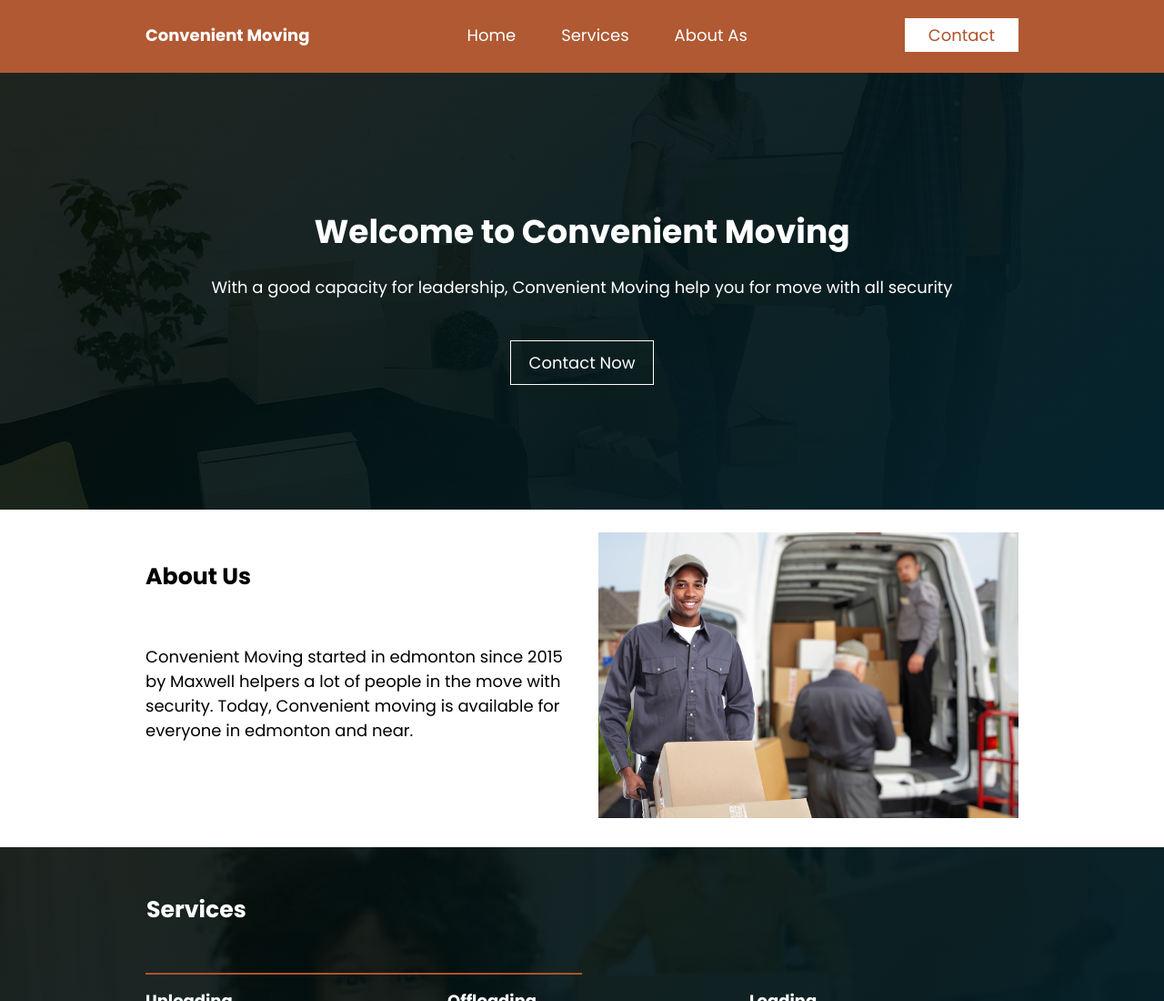
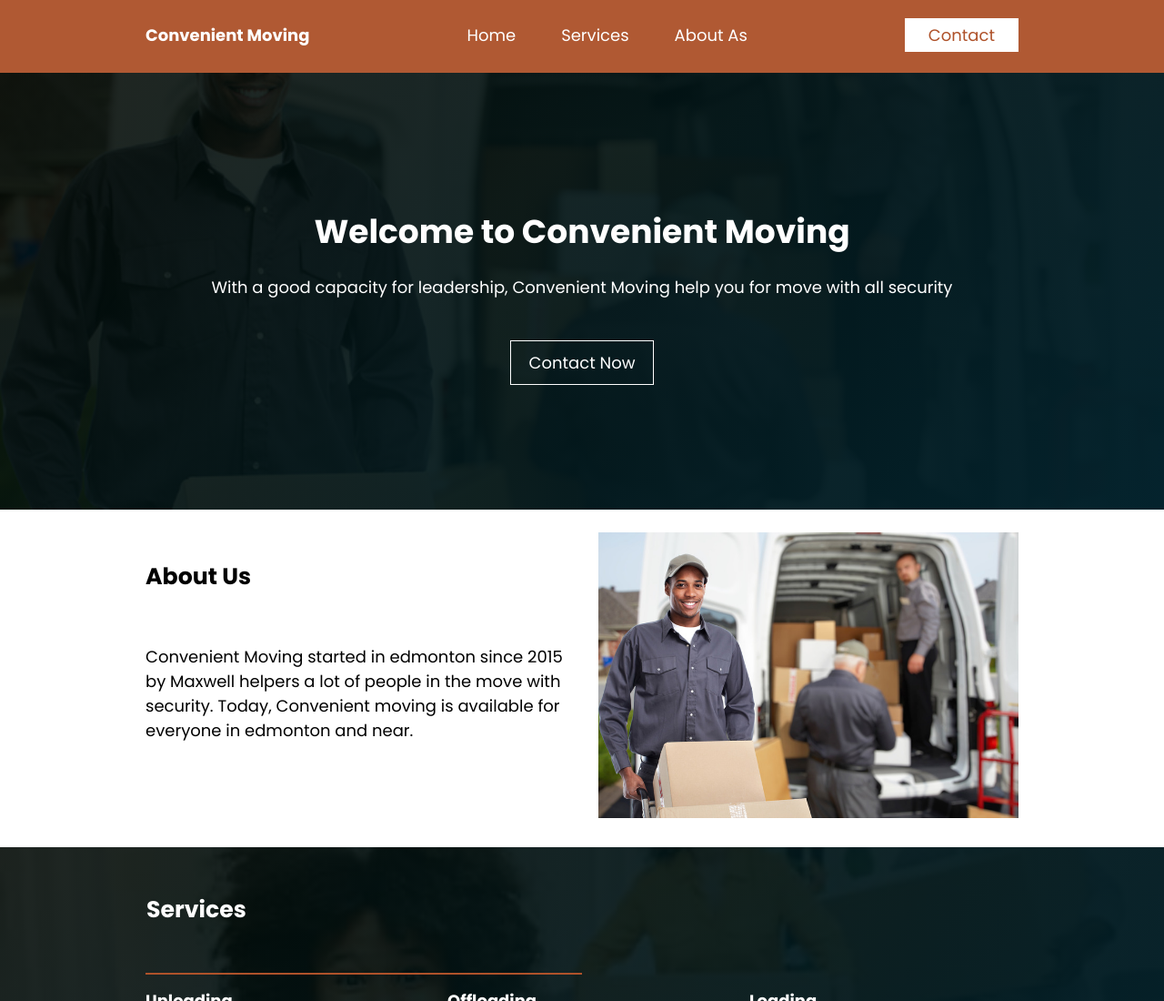
Before and after one commit to NoelGamaliel/ProjetMoving, a plain HTML site: page index.html in a window 1280 px wide. Shown: the top 1100 px of the page at 91% size. Drawn offline with Linux system fonts and the light colour scheme.

Commit message:
Update style.css

```diff
--- a/assets/style/style.css
+++ b/assets/style/style.css
@@ -75,7 +75,7 @@ nav ul li a:hover {
     display: flex;
     justify-content: center;
     align-items: center;
-    background: linear-gradient(135deg, rgba(0, 6, 0, 0.863), rgb(4, 35, 45)), url("/assets/images/moving_.jpg");
+    background: linear-gradient(135deg, rgba(0, 6, 0, 0.863), rgb(4, 35, 45)), url("/assets/images/moving.jpg");
     background-size: cover;
     background-position: center;
 }
```
